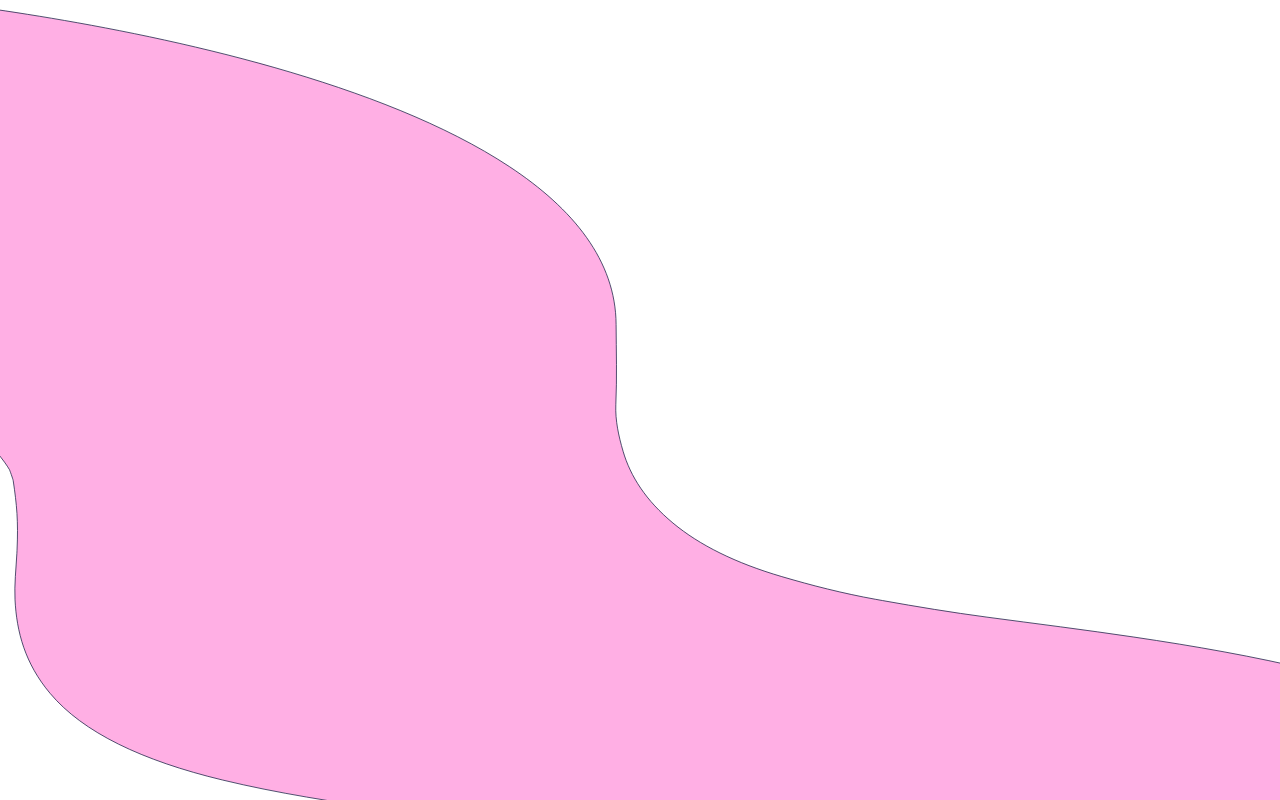
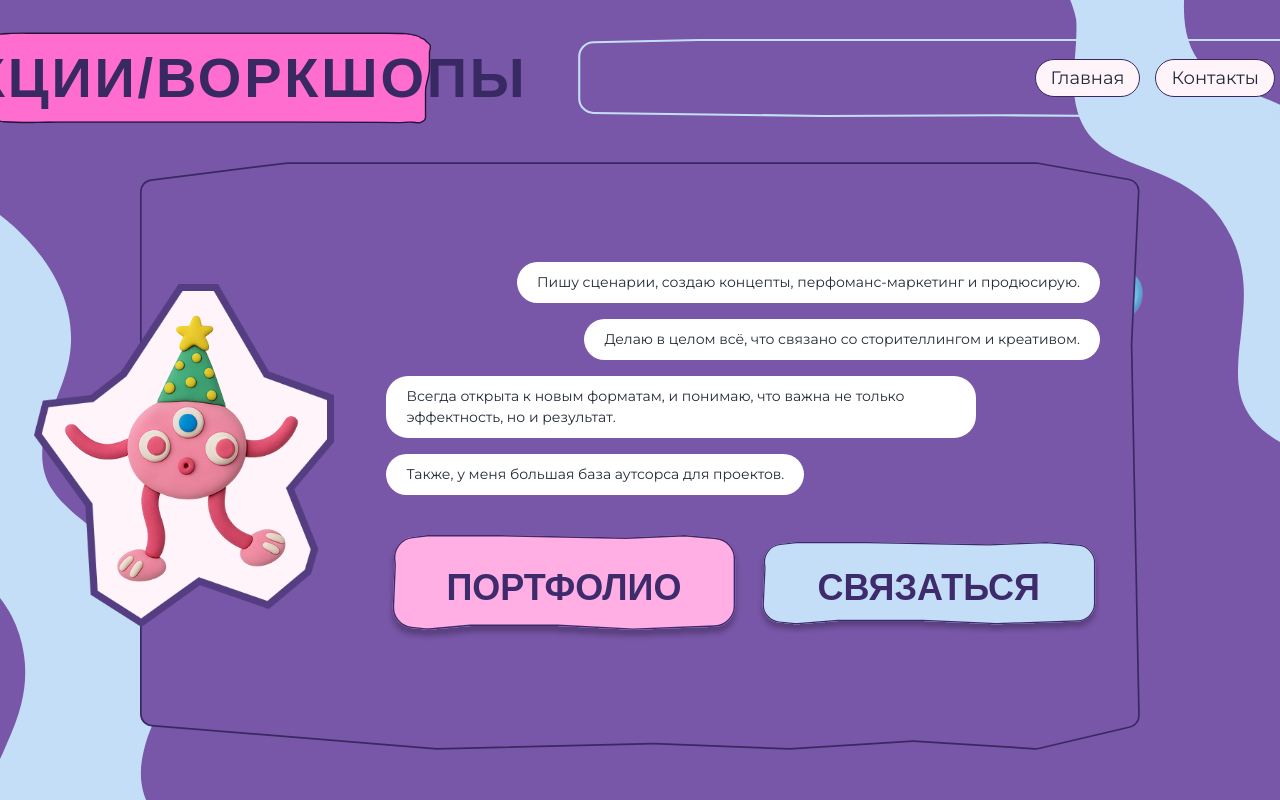
Before and after one commit to duckenclaw/sonchy-website, a React (Vite) app: page /services/projects in a window 1280 px wide. Before the commit this address had no page. Built offline with nearby package versions, Linux system fonts and the light colour scheme; a web font is replaced by a local one.

Commit message:
add projects page

```diff
--- a/src/App.tsx
+++ b/src/App.tsx
@@ -5,6 +5,7 @@ import BlankPage from './components/BlankPage';
 import Services from './pages/Services.tsx';
 import Consulting from './pages/Consulting.tsx';
 import Lectures from "./pages/Lectures.tsx";
+import Projects from "./pages/Projects.tsx";
 import educationLogo from '/education.png'
 import servicesLogo from '/services.png'
 import aboutLogo from '/about.png'
@@ -50,6 +51,7 @@ function App() {
       <Route path="/services" element={<Services />} />
       <Route path="/services/consulting" element={<Consulting />} />
       <Route path="/services/lectures" element={<Lectures />} />
+      <Route path="/services/projects" element={<Projects />} />
       <Route path="/:section" element={<BlankPage />} />
     </Routes>
   )
--- /dev/null
+++ b/src/components/ProjectsContainer.tsx
@@ -0,0 +1,47 @@
+import { useNavigate } from 'react-router-dom';
+
+const ProjectsContainer = () => {
+    const navigate = useNavigate();
+
+    const handleContact = () => {
+        navigate('/contact');
+    };
+
+    return (
+        <div className="lectures-wrapper">
+            <div className="lectures-container">
+                <img
+                    src="/projects-outline.png"
+                    alt="Projects character"
+                    className="projects-image"
+                />
+                <div className="lectures-content">
+                    <div className="speech-bubble bottom">
+                        Пишу сценарии, создаю концепты, перфоманс-маркетинг и продюсирую.
+                    </div>
+                    <div className="speech-bubble bottom">
+                        Делаю в целом всё, что связано со сторителлингом и креативом.
+                    </div>
+                    <div className="speech-bubble">
+                        Всегда открыта к новым форматам, и понимаю, что важна не только эффектность, но и результат.
+                    </div>
+
+                    <div className="speech-bubble">
+                        Также, у меня большая база аутсорса для проектов.
+                    </div>
+
+                    <div className="bottom-section">
+                        <button onClick={handleContact} className="portfolio-button">
+                            ПОРТФОЛИО
+                        </button>
+                        <button onClick={handleContact} className="contact-button">
+                            СВЯЗАТЬСЯ
+                        </button>
+                    </div>
+                </div>
+            </div>
+        </div>
+    );
+};
+
+export default ProjectsContainer;
--- /dev/null
+++ b/src/pages/Projects.tsx
@@ -0,0 +1,25 @@
+import { useEffect } from 'react';
+import Header from '../components/Header.tsx';
+import ProjectsContainer from '../components/ProjectsContainer.tsx';
+
+const Lectures = () => {
+    useEffect(() => {
+        document.body.classList.add('consulting-page-background');
+
+        // Cleanup function to remove the class when component unmounts
+        return () => {
+            document.body.classList.remove('consulting-page-background');
+        };
+    }, []);
+
+    return (
+        <div className="app">
+            <Header titles={["Главная", "Контакты", "Услуги"]} routes={["", "contact", "services"]} currentPage="ЛЕКЦИИ/ВОРКШОПЫ"/>
+            <div className="lectures-page">
+                <ProjectsContainer/>
+            </div>
+        </div>
+    );
+};
+
+export default Lectures;
--- a/src/styles/components.css
+++ b/src/styles/components.css
@@ -614,7 +614,7 @@
 
 .lectures-container {
   display: flex;
-  gap: 3rem;
+  gap: 12px;
   align-items: center;
   justify-content: flex-end;
   min-height: 600px;
@@ -630,8 +630,8 @@
   position: absolute;
   width: 75%;
   height: 75%;
-  top: 250px;
-  left: 250px;
+  top: 215px;
+  left: 225px;
   z-index: 1;
 
 }
@@ -641,11 +641,16 @@
   height: auto;
 }
 
+.projects-image {
+  width: 300px;
+  height: auto;
+}
+
 .lectures-content {
   display: flex;
   flex-direction: column;
   gap: 1rem;
-  padding: 16px;
+  padding: 40px;
   z-index: 2;
 }
 
@@ -699,3 +704,16 @@
   font-weight: bold;
   cursor: pointer;
 }
+
+.portfolio-button {
+  background-image: url('/portfolio-button.svg');
+  background-size: contain;
+  background-position: center;
+  background-repeat: no-repeat;
+  color: #3D2B6C;
+  background-color: unset;
+  border: none;
+  padding: 40px 60px;
+  font-weight: bold;
+  cursor: pointer;
+}
```
Also changed, not shown: public/portfolio-button.svg (added).
